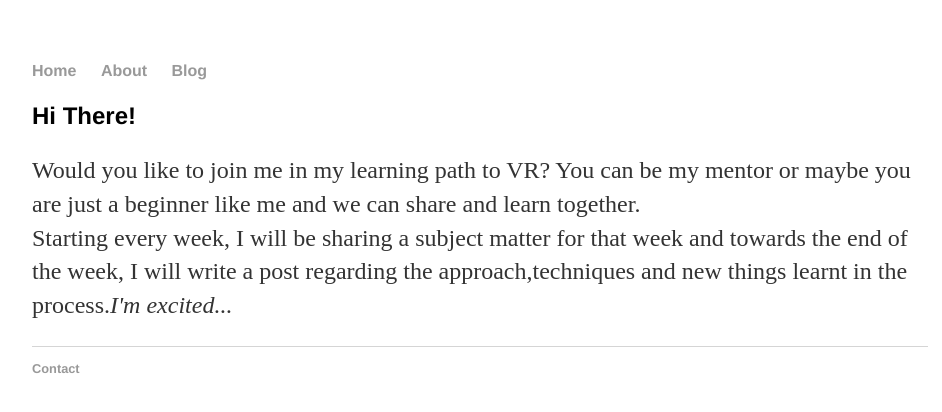
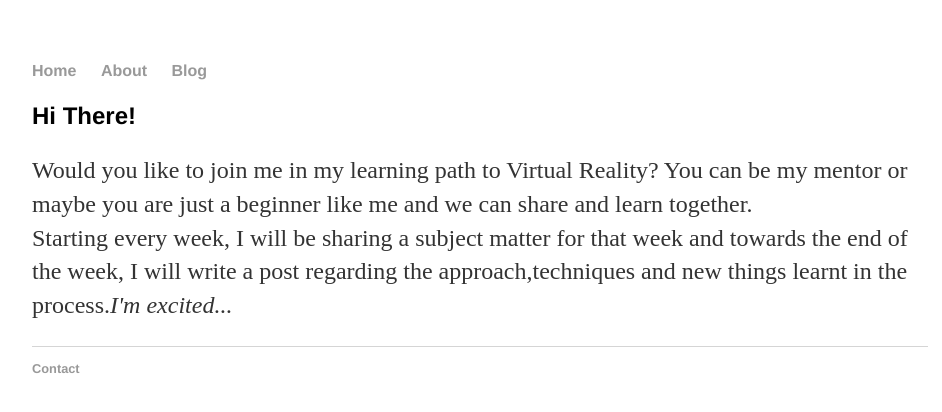
Before and after one commit to jagorisamajdar/jagorisamajdar.github.io, a Jekyll site: the page built from index.html, in a window 1280 px wide. Shown: the top 412 px of the page, without its empty margins (160-1102 px from the left). Built offline with Jekyll 4.4.1, drawn with Linux system fonts in a browser that asks for light colours.

Commit message:
Update index.html

```diff
--- a/index.html
+++ b/index.html
@@ -1,8 +1,8 @@
 ---
 layout: default
-title: Jagori Samajdar,Virtual Reality Beginner
+title: Jagori Samajdar,Virtual Reality Beginner Together we Learn
 ---
 <div class="blurb">
   <h2>Hi There!</h2>
-  <p>Would you like to join me in my learning path to VR? You can be my mentor or maybe you are just a beginner like me and we can share and learn together.<br>Starting every week, I will be sharing a subject matter for that week and towards the end of the week, I will write a post regarding the approach,techniques and new things learnt in the process.<em>I'm excited...</em></p>
+  <p>Would you like to join me in my learning path to Virtual Reality? You can be my mentor or maybe you are just a beginner like me and we can share and learn together.<br>Starting every week, I will be sharing a subject matter for that week and towards the end of the week, I will write a post regarding the approach,techniques and new things learnt in the process.<em>I'm excited...</em></p>
 </div><!-- /.blurb -->
```
